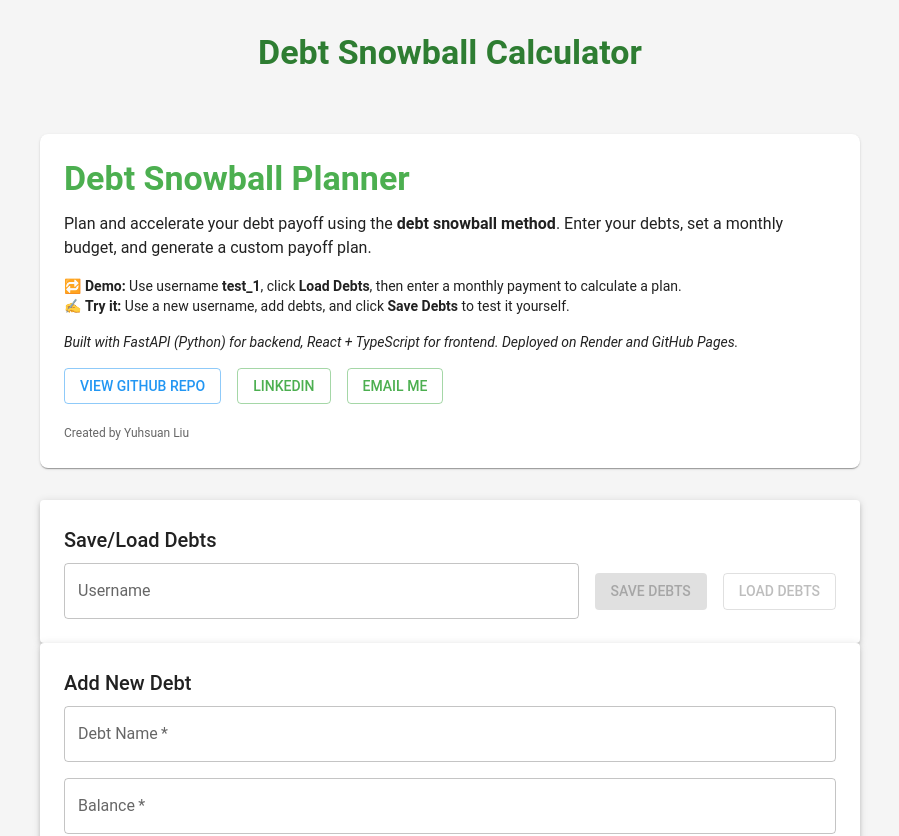
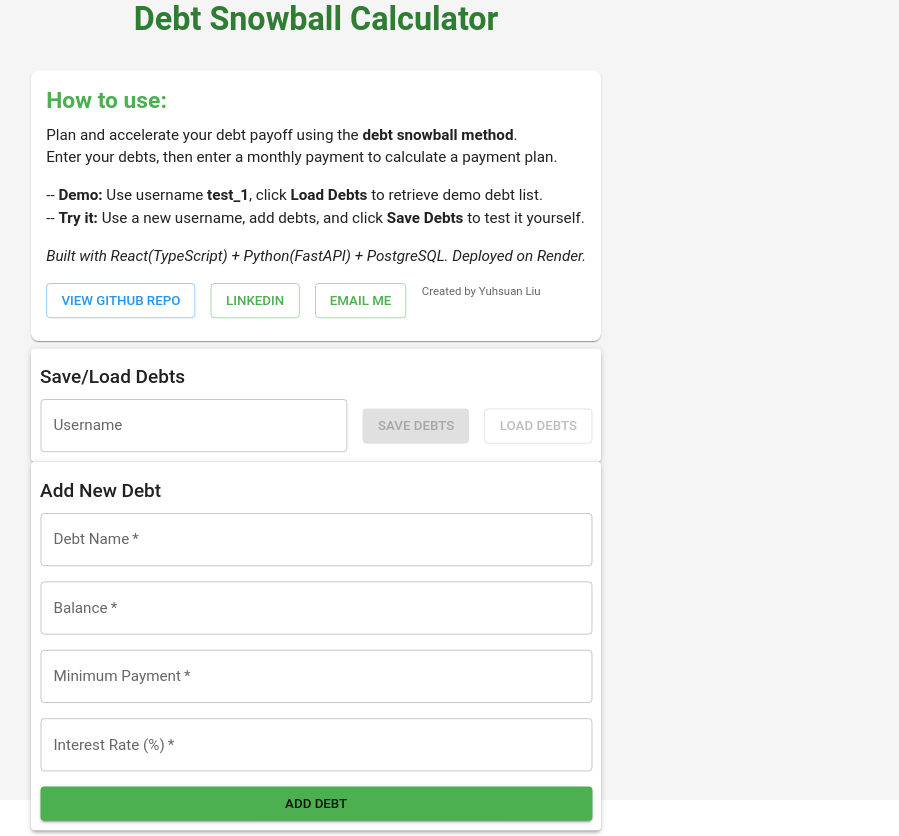
Before and after one commit to yuhsuan-liu/debt-snow-ball-fastapi, a React (Vite) app in the folder frontend/: page / in a window 1280 px wide. Shown: the top 836 px of the page, without its empty margins (0-899 px from the left). Built offline with nearby package versions, Linux system fonts and the light colour scheme.

Commit message:
Update display aesthetics

```diff
--- a/frontend/src/App.tsx
+++ b/frontend/src/App.tsx
@@ -33,18 +33,23 @@ function App() {
   return (
     <ThemeProvider theme={theme}>
       <CssBaseline />
-      <Container maxWidth="md">
+      <Container maxWidth="md" disableGutters sx={{ height: '100vh', pt: 0, pb: 0 }}>
         <Box sx={{
-          my: 4,
+          height: '100vh',
           display: 'flex',
           flexDirection: 'column',
           alignItems: 'center',
-          gap: 4,
+          gap: 0,
+          pt: 0,
+          transform: 'scale(0.95)',
+          transformOrigin: 'top center',
         }}>
-          <Typography variant="h4" component="h1" gutterBottom>
+          <Typography variant="h4" component="h1" gutterBottom={false} sx={{ mt: 0, mb: 2, pt: 0 }}>
             Debt Snowball Calculator
           </Typography>
-          <DebtList />
+          <Box sx={{ flex: 1, width: '100%', display: 'flex', flexDirection: 'column', justifyContent: 'stretch' }}>
+            <DebtList />
+          </Box>
         </Box>
       </Container>
     </ThemeProvider>
--- a/frontend/src/components/DebtList.tsx
+++ b/frontend/src/components/DebtList.tsx
@@ -152,25 +152,26 @@ const DebtList = () => {
 return (
   <Box sx={{ p: 2 }}>
     {/* Intro Section */}
-    <Box sx={{ p: 3, mb: 4, bgcolor: 'background.paper', borderRadius: 2, boxShadow: 1 }}>
-      <Typography variant="h4" gutterBottom fontWeight="bold" color="primary">
-        Debt Snowball Planner
+    <Box sx={{ p: 2, mb: 1, bgcolor: 'background.paper', borderRadius: 2, boxShadow: 1 }}>
+      <Typography variant="h5" gutterBottom fontWeight="bold" color = "primary">
+        How to use:
       </Typography>
 
       <Typography variant="body1" paragraph>
-        Plan and accelerate your debt payoff using the <strong>debt snowball method</strong>. Enter your debts, set a monthly budget, and generate a custom payoff plan.
+        Plan and accelerate your debt payoff using the <strong>debt snowball method</strong>. <br />
+        Enter your debts, then enter a monthly payment to calculate a payment plan.
       </Typography>
 
-      <Typography variant="body2" paragraph>
-        🔁 <strong>Demo:</strong> Use username <strong>test_1</strong>, click <strong>Load Debts</strong>, then enter a monthly payment to calculate a plan.<br />
-        ✍️ <strong>Try it:</strong> Use a new username, add debts, and click <strong>Save Debts</strong> to test it yourself.
+      <Typography variant="body1" paragraph>
+        -- <strong>Demo:</strong> Use username <strong>test_1</strong>, click <strong>Load Debts</strong> to retrieve demo debt list.<br />
+        -- <strong>Try it:</strong> Use a new username, add debts, and click <strong>Save Debts</strong> to test it yourself.
       </Typography>
 
-      <Typography variant="body2" paragraph sx={{ fontStyle: 'italic', mb: 2 }}>
-        Built with FastAPI (Python) for backend, React + TypeScript for frontend. Deployed on Render and GitHub Pages.
+      <Typography variant="body1" paragraph sx={{ fontStyle: 'italic', mb: 2 }}>
+        Built with React(TypeScript) + Python(FastAPI) + PostgreSQL. Deployed on Render.
       </Typography>
 
-      <Stack direction="row" spacing={2} sx={{ mb: 2 }}>
+      <Stack direction="row" spacing={2} sx={{ mb: 1 }}>
         <a href="https://github.com/yuhsuan-liu/debt-snow-ball-fastapi" target="_blank" rel="noopener noreferrer">
           <Button variant="outlined" color="secondary">View GitHub Repo</Button>
         </a>
@@ -180,11 +181,12 @@ return (
         <a href="mailto:yuhsuan.career@gmail.com">
           <Button variant="outlined">Email Me</Button>
         </a>
+        <Typography variant="caption" color="text.secondary">
+        Created by Yuhsuan Liu
+        </Typography>
       </Stack>
 
-      <Typography variant="caption" color="text.secondary">
-        Created by Yuhsuan Liu
-      </Typography>
+
     </Box>
 
     <Stack
@@ -194,8 +196,8 @@ return (
     >
       <Box sx={{ flex: 1 }}>
       {/* User Controls */}
-      <Paper elevation={3} sx={{ p: 3 }}>
-        <Typography variant="h6" gutterBottom>
+      <Paper elevation={3} sx={{ p: 1.2, height: '70%' }}>
+        <Typography variant="h6" gutterBottom={false} sx={{ mb: 1, mt: 0.5 }}>
           Save/Load Debts
         </Typography>
         <Stack spacing={2} direction="row" alignItems="center">
@@ -230,8 +232,8 @@ return (
       </Paper>
 
       {/* Add new debt form */}
-      <Paper elevation={3} sx={{ p: 3 }}>
-        <Typography variant="h6" gutterBottom>
+      <Paper elevation={3} sx={{ p: 1.2, height: '70%' }}>
+        <Typography variant="h6" gutterBottom={false} sx={{ mb: 1, mt: 0.5 }}>
           Add New Debt
         </Typography>
         <form onSubmit={handleAddDebt}>
@@ -276,8 +278,8 @@ return (
 
       {/* Display debts list */}
       {debts.length > 0 && (
-        <Paper elevation={3} sx={{ p: 3 }}>
-          <Typography variant="h6" gutterBottom>
+        <Paper elevation={3} sx={{ p: 1.2 }}>
+          <Typography variant="h6" gutterBottom={false} sx={{ mb: 1, mt: 0.5 }}>
             Your Debts
           </Typography>
           <TableContainer>
```
